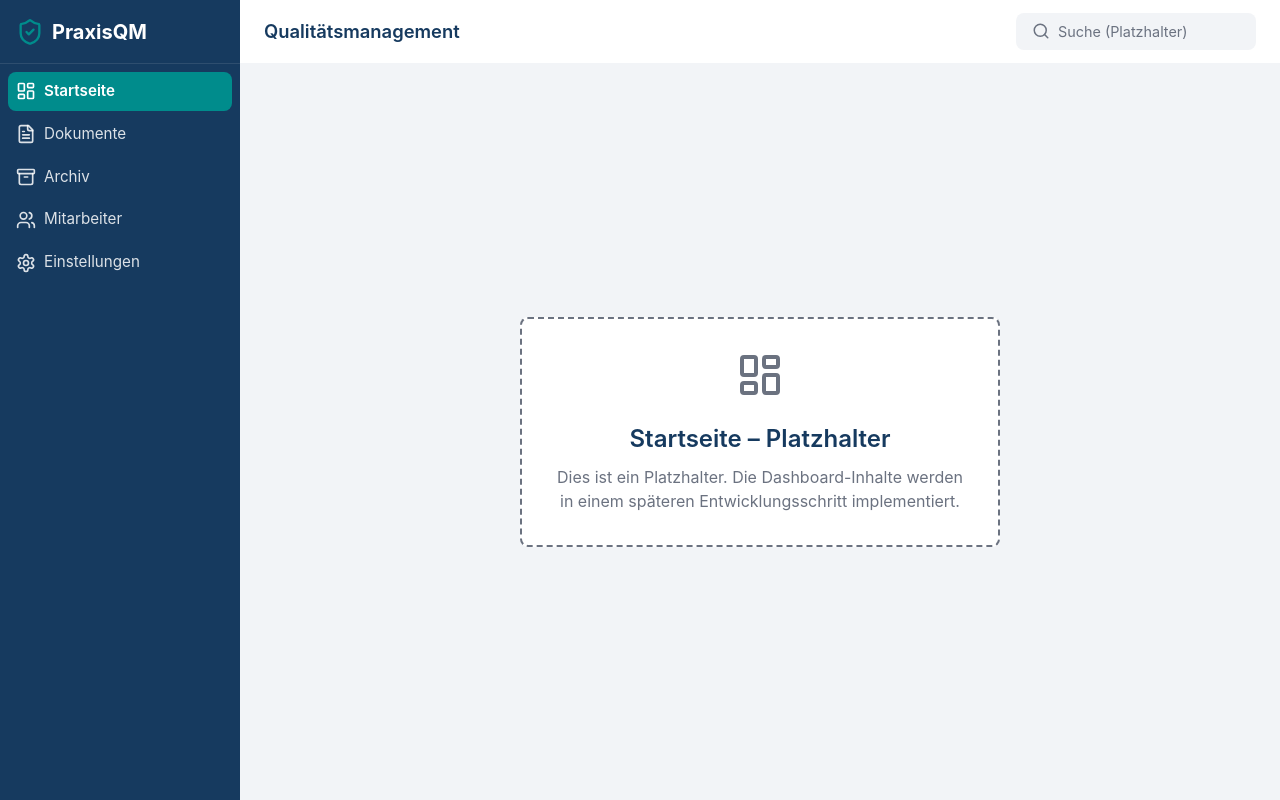
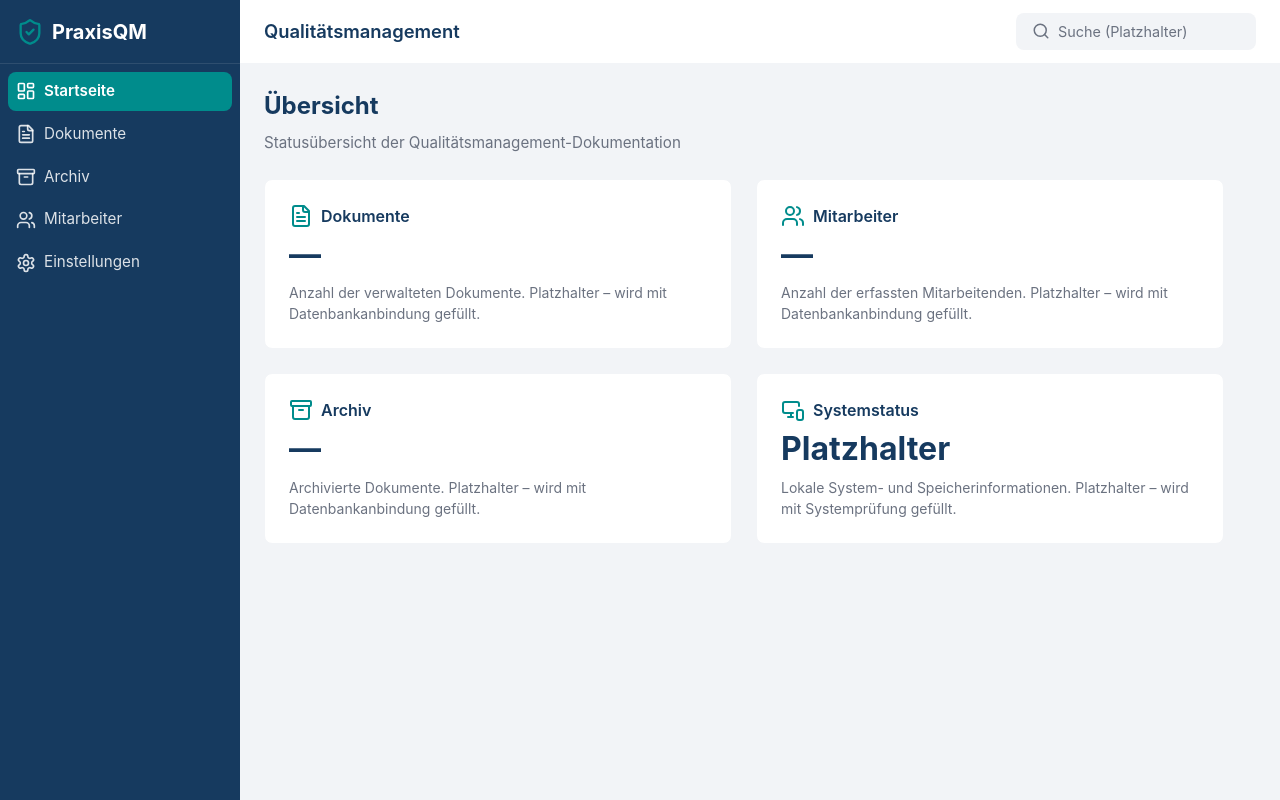
Before and after one commit to prince-barnaby/PraxisQM, a React (Vite) app: page / in a window 1280 px wide. Built offline with nearby package versions, Linux system fonts and the light colour scheme.

Commit message:
Implement Dashboard with Status Cards

```diff
--- /dev/null
+++ b/src/components/dashboard/DashboardCard.css
@@ -0,0 +1,46 @@
+.pqm-dashboard-card {
+  display: flex;
+  flex-direction: column;
+  gap: var(--pqm-space-1);
+  padding: var(--pqm-space-3);
+  background-color: var(--pqm-color-background);
+  border-radius: var(--pqm-radius);
+  border: 1px solid var(--pqm-color-surface);
+  transition: box-shadow 0.15s ease;
+}
+
+.pqm-dashboard-card:hover {
+  box-shadow: 0 2px 8px rgba(0, 0, 0, 0.08);
+}
+
+.pqm-dashboard-card__header {
+  display: flex;
+  align-items: center;
+  gap: var(--pqm-space-1);
+}
+
+.pqm-dashboard-card__icon {
+  display: flex;
+  align-items: center;
+  justify-content: center;
+  color: var(--pqm-color-accent);
+}
+
+.pqm-dashboard-card__title {
+  font-size: 1rem;
+  font-weight: 600;
+  color: var(--pqm-color-primary);
+}
+
+.pqm-dashboard-card__value {
+  font-size: 2rem;
+  font-weight: 700;
+  color: var(--pqm-color-primary);
+  line-height: 1.2;
+}
+
+.pqm-dashboard-card__description {
+  font-size: 0.875rem;
+  color: var(--pqm-color-neutral);
+  line-height: 1.5;
+}
--- /dev/null
+++ b/src/components/dashboard/DashboardCard.tsx
@@ -0,0 +1,35 @@
+import type { LucideIcon } from "lucide-react";
+import "./DashboardCard.css";
+
+interface DashboardCardProps {
+  icon: LucideIcon;
+  title: string;
+  value: string;
+  description: string;
+}
+
+export default function DashboardCard({
+  icon: Icon,
+  title,
+  value,
+  description,
+}: DashboardCardProps) {
+  return (
+    <section
+      className="pqm-dashboard-card"
+      role="region"
+      aria-label={title}
+    >
+      <header className="pqm-dashboard-card__header">
+        <span className="pqm-dashboard-card__icon" aria-hidden="true">
+          <Icon size={24} />
+        </span>
+        <h3 className="pqm-dashboard-card__title">{title}</h3>
+      </header>
+      <div className="pqm-dashboard-card__value" aria-label={`${title} – Platzhalter`}>
+        {value}
+      </div>
+      <p className="pqm-dashboard-card__description">{description}</p>
+    </section>
+  );
+}
--- /dev/null
+++ b/src/components/dashboard/DashboardGrid.css
@@ -0,0 +1,11 @@
+.pqm-dashboard-grid {
+  display: grid;
+  grid-template-columns: repeat(2, 1fr);
+  gap: var(--pqm-space-3);
+}
+
+@media (max-width: 768px) {
+  .pqm-dashboard-grid {
+    grid-template-columns: 1fr;
+  }
+}
--- /dev/null
+++ b/src/components/dashboard/DashboardGrid.tsx
@@ -0,0 +1,14 @@
+import type { ReactNode } from "react";
+import "./DashboardGrid.css";
+
+interface DashboardGridProps {
+  children: ReactNode;
+}
+
+export default function DashboardGrid({ children }: DashboardGridProps) {
+  return (
+    <div className="pqm-dashboard-grid">
+      {children}
+    </div>
+  );
+}
--- /dev/null
+++ b/src/pages/Startseite.css
@@ -0,0 +1,23 @@
+.pqm-startseite {
+  display: flex;
+  flex-direction: column;
+  gap: var(--pqm-space-3);
+  max-width: 960px;
+}
+
+.pqm-startseite__header {
+  display: flex;
+  flex-direction: column;
+  gap: var(--pqm-space-1);
+}
+
+.pqm-startseite__heading {
+  font-size: 1.5rem;
+  font-weight: 700;
+  color: var(--pqm-color-primary);
+}
+
+.pqm-startseite__subtitle {
+  font-size: 0.95rem;
+  color: var(--pqm-color-neutral);
+}
--- a/src/pages/Startseite.tsx
+++ b/src/pages/Startseite.tsx
@@ -1,12 +1,43 @@
-import { LayoutDashboard } from "lucide-react";
-import PlaceholderPage from "../components/PlaceholderPage";
+import { FileText, Users, Archive, MonitorSmartphone } from "lucide-react";
+import DashboardGrid from "../components/dashboard/DashboardGrid";
+import DashboardCard from "../components/dashboard/DashboardCard";
+import "./Startseite.css";
 
 export default function Startseite() {
   return (
-    <PlaceholderPage
-      icon={LayoutDashboard}
-      title="Startseite – Platzhalter"
-      message="Dies ist ein Platzhalter. Die Dashboard-Inhalte werden in einem späteren Entwicklungsschritt implementiert."
-    />
+    <div className="pqm-startseite">
+      <header className="pqm-startseite__header">
+        <h2 className="pqm-startseite__heading">Übersicht</h2>
+        <p className="pqm-startseite__subtitle">
+          Statusübersicht der Qualitätsmanagement-Dokumentation
+        </p>
+      </header>
+      <DashboardGrid>
+        <DashboardCard
+          icon={FileText}
+          title="Dokumente"
+          value="—"
+          description="Anzahl der verwalteten Dokumente. Platzhalter – wird mit Datenbankanbindung gefüllt."
+        />
+        <DashboardCard
+          icon={Users}
+          title="Mitarbeiter"
+          value="—"
+          description="Anzahl der erfassten Mitarbeitenden. Platzhalter – wird mit Datenbankanbindung gefüllt."
+        />
+        <DashboardCard
+          icon={Archive}
+          title="Archiv"
+          value="—"
+          description="Archivierte Dokumente. Platzhalter – wird mit Datenbankanbindung gefüllt."
+        />
+        <DashboardCard
+          icon={MonitorSmartphone}
+          title="Systemstatus"
+          value="Platzhalter"
+          description="Lokale System- und Speicherinformationen. Platzhalter – wird mit Systemprüfung gefüllt."
+        />
+      </DashboardGrid>
+    </div>
   );
 }
```
Also changed, not shown: 2 other files (tests, documents, lock files or other folders).
